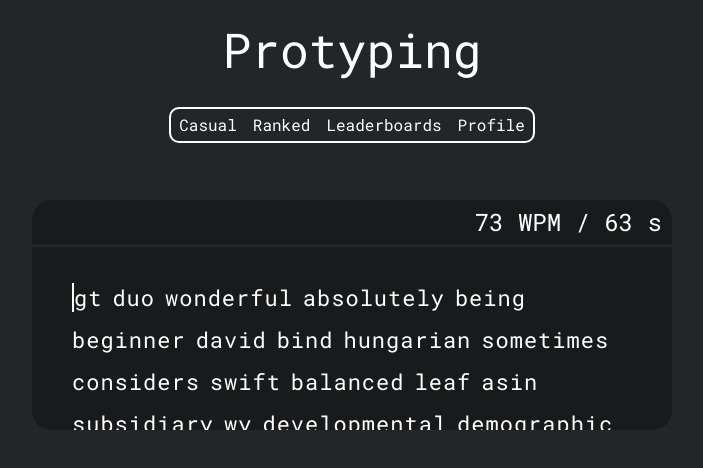
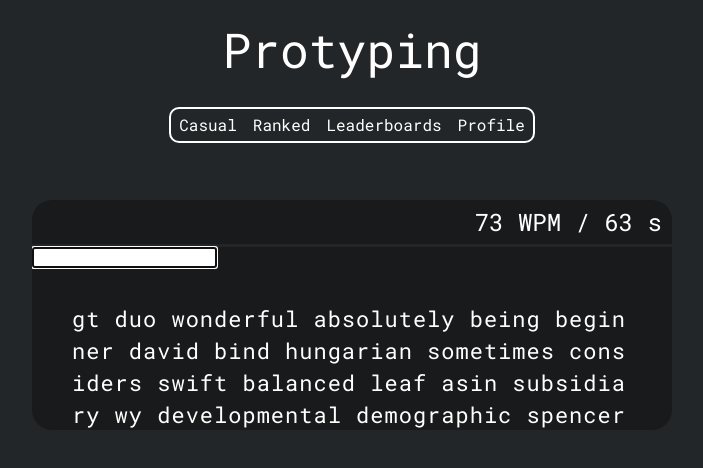
Before and after one commit to gabPetti/Protyping, a React (Vite) app in the folder client/: page / in a window 1280 px wide. Shown: the top 468 px of the page, without its empty margins (288-991 px from the left). Built offline with nearby package versions, Linux system fonts and the light colour scheme.

Commit message:
Enhance typetest functionalities

```diff
--- a/client/src/components/typetest/Typetest.jsx
+++ b/client/src/components/typetest/Typetest.jsx
@@ -3,98 +3,46 @@ import wordList from "./words.json";
 import "./typetest.sass";
 
 export default function Typetest() {
+  const [words, setWords] = useState([]);
   var generatedWords;
+  var wordGenerated;
 
-  const [words, setWords] = useState([]);
-  const [carret, setCarret] = useState(0);
-  const [activeWordIndex, setActiveWordIndex] = useState(0);
-  const [activeLetterIndex, setActiveLetterIndex] = useState(0);
-  const [activeLetter, setActiveLetter] = useState("");
-  const [currentInput, setCurrentInput] = useState("");
-  const [currentLetter, setCurrentLetter] = useState(0);
-
+  // Generate words to the test
   useEffect(() => {
     generatedWords = [];
     for (let i = 0; i < 200; i++) {
-      generatedWords.push(
-        wordList.words[Math.floor(Math.random() * 9904)].split("")
-      );
-      for (let j = 0; j < generatedWords[i].length; j++) {
-        generatedWords[i][j] = {
-          text: generatedWords[i][j],
-          state: " ",
+      wordGenerated = wordList.words[Math.floor(Math.random() * 9904)].split("");
+      for (let j = 0; j < wordGenerated.length; j++) {
+        wordGenerated[j] = {
+          text: wordGenerated[j],
+          status: " "
         };
       }
+      generatedWords = generatedWords.concat(wordGenerated)
+      generatedWords.push({text: "\xa0", status: ""})
+    }
+    setWords([...words, ...generatedWords])
+  }, []);
+
+  const handleInput = event => {
+    var userInput = event.target.value;
+    var maxInput = userInput.length;
+    console.log(userInput)
+    var copyWords = words;
+    for (let i = 0; i < maxInput; i++) {
+      if (userInput[i] == words[i].text) {
+        copyWords[i].status = "correct"
+      } else if (userInput[i] != words[i].text) {
+        copyWords[i].status = "incorrect"
+      }
+      setWords([...copyWords])
     }
 
-    generatedWords[0][0].state = "active";
-    setWords(generatedWords);
-  }, []);
-
-  function handleInput(event) {
-    // checkValid(event, event.data)
-    var key = event.target.value;
-    // space bar
-    if (key == " ") {
-      setActiveWordIndex(activeWordIndex + 1);
-      setActiveLetterIndex(0);
-    } else {
-      setActiveLetterIndex(activeLetterIndex + 1);
-      setActiveLetter(key);
-      wordChecker(key);
+    while(copyWords[maxInput].status != " ") {
+      copyWords[maxInput].status = " "
+      maxInput++
     }
-  }
-
-  function handleKeyDown(event) {
-    if (event.keyCode === 8) {
-      if (activeLetterIndex == 0) {
-        console.log("returning 1 word")
-        setActiveWordIndex(activeWordIndex - 1);
-        console.log(words[activeWordIndex].map(el => el.state).lastIndexOf(""));
-        setActiveLetterIndex(words[activeWordIndex].map(el => el.state).lastIndexOf("") + 1);
-      } else if (words[activeWordIndex][activeLetterIndex - 1].state == "extra") {
-        setActiveLetterIndex(activeLetterIndex - 1);
-        let newWords = [...words];
-        newWords[activeWordIndex].pop();
-        setWords(newWords);
-      } else {
-        setActiveLetterIndex(activeLetterIndex - 1);
-        setActiveLetter(event.key);
-        let newWords = [...words];
-        newWords[activeWordIndex][activeLetterIndex - 1].state = "";
-        setWords(newWords);
-      }
-    }
-  }
-
-  function wordChecker(key) {
-    if (activeLetterIndex >= words[activeWordIndex].length) {
-      let newWords = [...words];
-      newWords[activeWordIndex].push({ text: key, state: "extra" });
-      setWords(newWords);
-    } else {
-      const current = words[activeWordIndex][activeLetterIndex].text;
-      if (current == key) {
-        let newWords = [...words];
-        newWords[activeWordIndex][activeLetterIndex].state = "correct";
-        setWords(newWords);
-      } else {
-        let newWords = [...words];
-        newWords[activeWordIndex][activeLetterIndex].state = "incorrect";
-        setWords(newWords);
-      }
-    }
-  }
-
-  function checkValid(event, key) {
-    var regex = new RegExp("^[a-zA-Z0-9]+$");
-    var key = String.fromCharCode(
-      !event.charCode ? event.which : event.charCode
-    );
-    if (!regex.test(key)) {
-      event.preventDefault();
-      return false;
-    }
+    setWords([...copyWords])
   }
 
   return (
@@ -107,26 +55,19 @@ export default function Typetest() {
           <span id="time">63</span>
           <span>&nbsp;s</span>
         </div>
-        <div className="typetestText" id="wordsList">
+        <div className="typetestInput">
           <input
             type="text"
-            pattern="[A-Za-z]"
+            // pattern="[A-Za-z]"
             autoFocus={true}
             onBlur={({ target }) => target.focus()}
             onChange={handleInput}
-            onKeyDown={handleKeyDown}
-            value={currentInput}
-            // onChange={(e) => setCurrentInput(e.target.value)}
           />
-          {words.map((word, i) => (
-            <div key={i} className="word">
-              {word.map((letter, j) => (
-                <span className={letter.state} key={j}>
-                  {letter.text}
-                </span>
-              ))}
-            </div>
-          ))}
+        </div>
+        <div className="typetestText" id="wordsList">
+            {words.map((letter, i) => (
+              <span className={letter.status} key={i}>{letter.text}</span>
+            ))}
         </div>
       </div>
     </div>
--- a/client/src/components/typetest/typetest.sass
+++ b/client/src/components/typetest/typetest.sass
@@ -33,12 +33,13 @@
         left: -1
         opacity: 0
 
-      .word
-        margin-right: 10px
-        margin-bottom: 20px
+      // .word
+      //   margin-right: 10px
+      //   margin-bottom: 20px
 
       span
         margin-right: 1px
+        margin-bottom: 10px
 
         &.active
           border-left: 2px solid white
```
